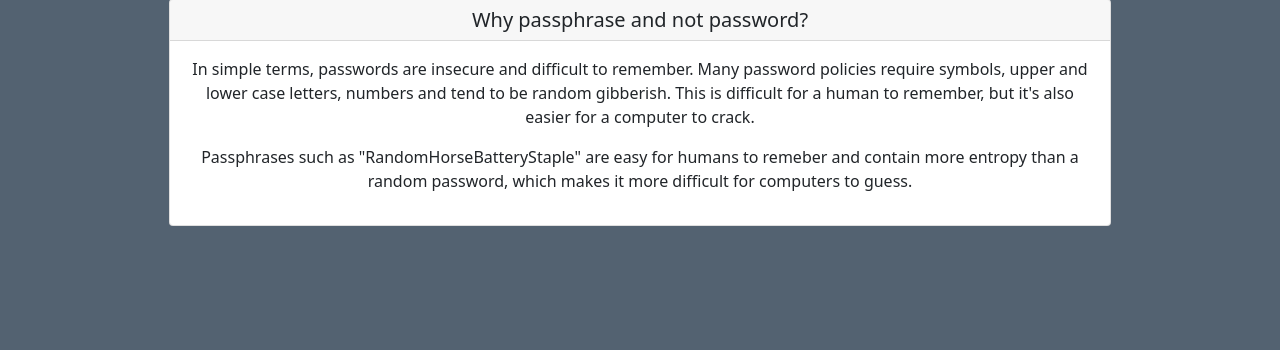
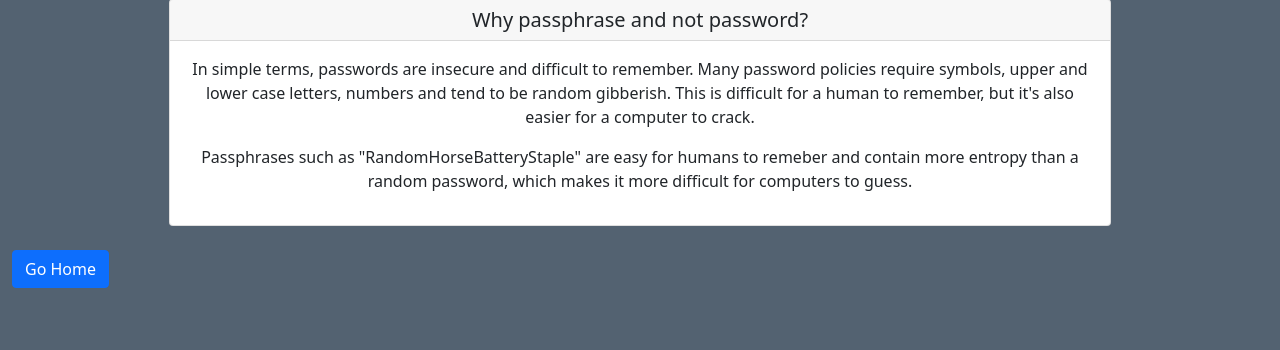
Before and after one commit to cybersomething/passroclus, a Flask app: page /FAQ in a window 1280 px wide. Shown: the part 252-602 px from the top of the page. Run offline with Flask 2, Linux system fonts and the light colour scheme.

Commit message:
Update faq.html

```diff
--- a/templates/faq.html
+++ b/templates/faq.html
@@ -36,6 +36,10 @@
 </div>
 
 </div>
+      <br>
+      <div class = "container-fluid" align="left">
+        <a class="btn btn-primary" href="/" role="button">Go Home</a>
+      </div>
   <script src="https://cdn.jsdelivr.net/npm/bootstrap@5.0.0-beta2/dist/js/bootstrap.bundle.min.js" integrity="sha384-b5kHyXgcpbZJO/tY9Ul7kGkf1S0CWuKcCD38l8YkeH8z8QjE0GmW1gYU5S9FOnJ0" crossorigin="anonymous"></script>
 </body>
 </html>
```
